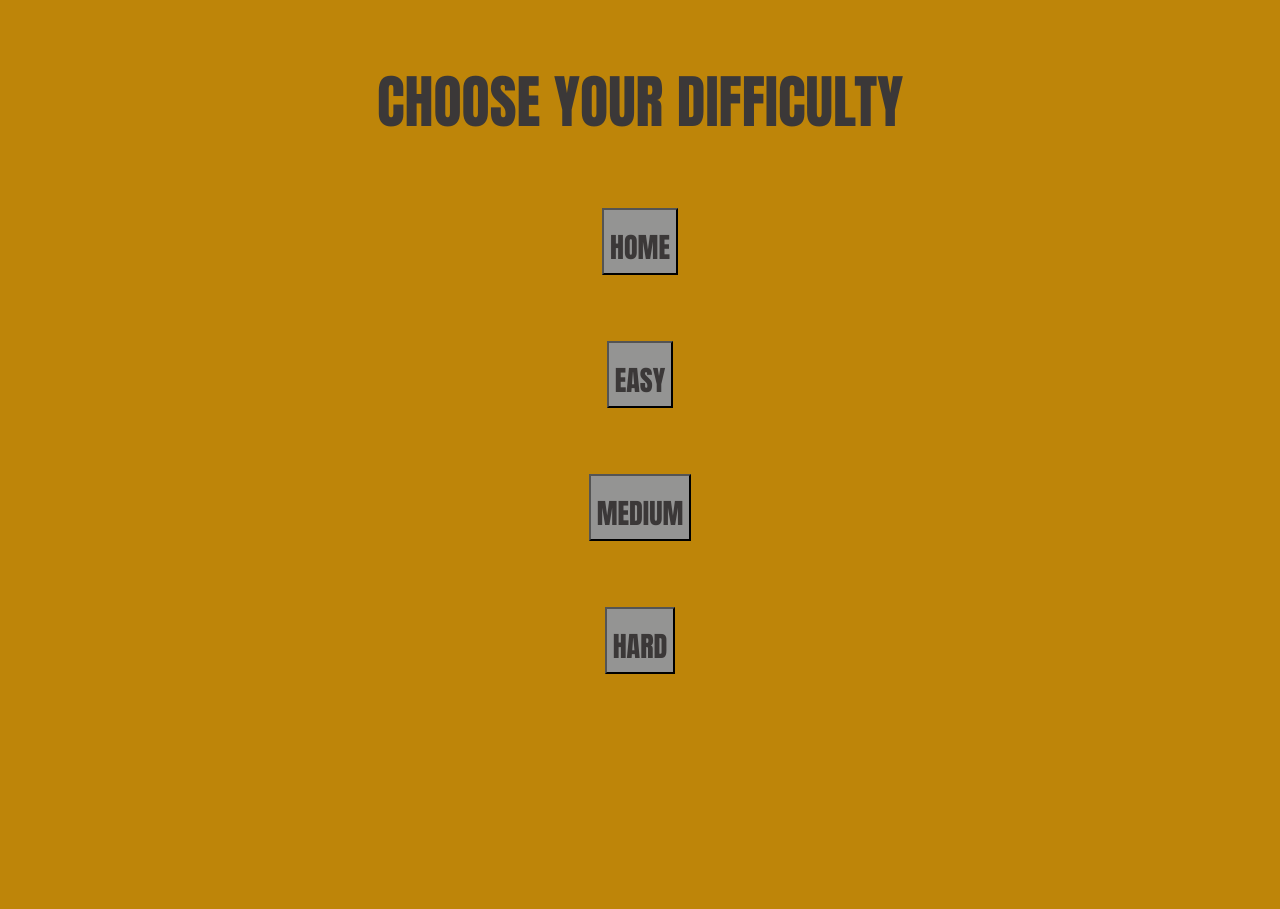
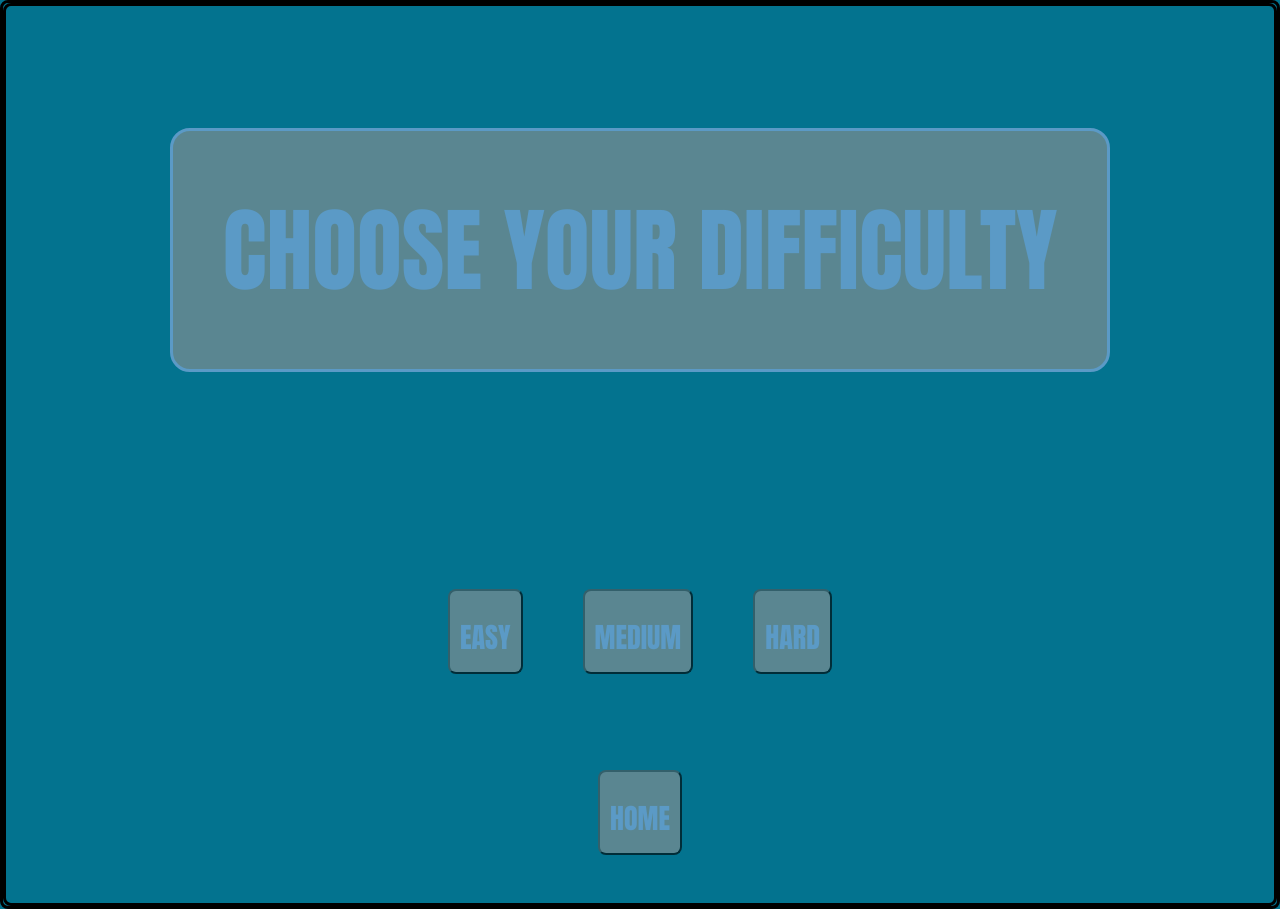
Before and after one commit to sassmith98/Ciphers-And-You, a React (Create React App) app: page /diff in a window 1280 px wide. Before the commit the page ends 800 px from the top, so only its background shows below. Built offline with nearby package versions, Linux system fonts and the light colour scheme.

Commit message:
Css stlying fixes

```diff
--- a/src/App.css
+++ b/src/App.css
@@ -1,4 +1,23 @@
 .aboutScreenTextOne {
+  background-color: #ffffff;
+  font-family: Impact, Haettenschweiler, 'Arial Narrow Bold', sans-serif;
+  font-size: calc(25px + 1vmin);
+  color: rgb(150, 180, 236);
+}
+
+.aboutHeadersOne{
+  background: #03738f;
+}
+
+.aboutHeadersTwo{
+  background: #03738f;
+}
+
+.aboutHeadersThree{
+  background: #03738f;
+}
+
+.alert{
   background-color: #be8509;
   min-height: 80px;
   font-family: Impact, Haettenschweiler, 'Arial Narrow Bold', sans-serif;
@@ -6,48 +25,33 @@
   color: rgb(59, 56, 56);
 }
 
-.aboutHeadersOne{
-  border-style: solid;
-  background: #949493;
-}
-
-.aboutHeadersTwo{
-  border-style: solid;
-  background: #949493;
-}
-
-.aboutHeadersThree{
-  border-style: solid;
-  background: #949493;
-}
-
 a {
-  color: rgb(59, 56, 56);
+  color: rgb(150, 180, 236);
   font-size: calc(20px + 1vmin);
 }
 
 a:hover {
-   color: rgb(192, 118, 7)
+   color: rgb(0, 0, 0)
 }
 
 .aboutScreenTextTwo {
-  background-color: #be8509;
+  background-color: #ffffff;
   min-height: 23vh;
   align-items: center;
   justify-content: center;
   font-family: Impact, Haettenschweiler, 'Arial Narrow Bold', sans-serif;
   font-size: calc(23.5px + 1vmin);
-  color: rgb(59, 56, 56);
+  color: rgb(150, 180, 236);
 }
 
 .aboutScreenTextThree {
-  background-color: #be8509;
+  background-color: #ffffff;
   min-height: 23vh;
   align-items: center;
   justify-content: center;
   font-family: Impact, Haettenschweiler, 'Arial Narrow Bold', sans-serif;
   font-size: calc(23.5px + 1vmin);
-  color: rgb(59, 56, 56);
+  color: rgb(150, 180, 236);
 }
 
 .App {
@@ -57,12 +61,16 @@ a:hover {
 .App-title {
   height: 10vmin;
   pointer-events: none;
+  display: inline-block;
 }
 
 .App-header {
-  background-color: #be8509;
+  background-color: #03738f;
   border-style: solid;
+  opacity: .8;
   padding: 10px;
+  border-radius: 8px;
+  display: inline-block;
   background: #949493;
   background-clip: padding-box;
   flex-direction: column;
@@ -70,34 +78,49 @@ a:hover {
   justify-content: center;
   font-family: Impact, Haettenschweiler, 'Arial Narrow Bold', sans-serif;
   font-size: calc(100px + 1vmin);
-  color: rgb(59, 56, 56);
+  color: rgb(150, 180, 236);
 }
 
 .App-subheader {
-  background-color: #be8509;
+  background-color: #03738f;
   border-style: solid;
+  opacity: .8;
   padding: 5px;
+  border-radius: 8px;
   background: #949493;
   background-clip: padding-box;
+  display: inline-block;
   min-height: 5vh;
-  display: flex;
   flex-direction: column;
   align-items: center;
   justify-content: center;
   font-family: Impact, Haettenschweiler, 'Arial Narrow Bold', sans-serif;
   font-size: calc(50px + 1vmin);
-  color: rgb(59, 56, 56);
+  color: rgb(150, 180, 236);
 }
 
 .App-navigation {
-  background-color: #be8509;
-  min-height: 74.25vh;
+  background-color: #ffffff;
+  min-height: 50vh;
   display: flex;
   flex-direction: column;
   align-items: center;
   justify-content: center;
   font-size: calc(50px + 1vmin);
-  color: rgb(59, 56, 56);
+  color: rgb(150, 180, 236);
+}
+
+div{
+  border-style: solid;
+  border-radius: 8px;
+  padding: 0px;
+  background: #03738f;
+}
+
+nav{
+  background-color: #03738f;
+  display: inline-block;
+
 }
 
 .btn-css{
@@ -111,8 +134,16 @@ a:hover {
 
 Button{
   background-color: #949493;
-  min-height: 7vh;
+  min-height: 5vh;
+  border-radius: 8px;
   display: flex;
+  opacity: .6;
+  padding: 10px;
+  text-align: center;
+  margin-top: 2px;
+  margin-bottom: 2px;
+  margin-left: 30px;
+  margin-right: 30px;
   flex-direction: column;
   align-items: center;
   justify-content: center;
@@ -125,6 +156,7 @@ Button{
 
 .checkAnswerButton{
   background-color: #949493;
+  opacity: .8;
   min-height: 10vh;
   flex-direction: column;
   align-items: center;
@@ -135,13 +167,17 @@ Button{
   display: inline-block;
 }
 
+.checkAnswerButton:hover{
+  color: rgb(0, 0, 0)
+}
+
 .App-link {
   color: #3b3a3a;
 }
 
 .difficultyScreen {
   background-color: #be8509;
-  min-height: 125px;
+  min-height: 62px;
   align-items: center;
   justify-content: center;
   font-family: Impact, Haettenschweiler, 'Arial Narrow Bold', sans-serif;
@@ -206,40 +242,65 @@ p{
 }
 
 h1{
-  background-color: #be8509;
-  min-height: 5vh;
-  display: flex;
+  background-color: #03738f;
+  border-style: solid;
+  border-radius: 8px;
+  background: #949493;
+  padding: 5px;
+  display: inline-block;
   flex-direction: column;
   align-items: center;
   justify-content: center;
   font-family: Impact, Haettenschweiler, 'Arial Narrow Bold', sans-serif;
   font-size: calc(50px + 2vmin);
-  color: rgb(59, 56, 56);
+  color: rgb(150, 180, 236);
 }
 
 h2{
-  background-color: #be8509;
+  background-color: #686767;
   border-style: solid;
+  border-radius: 8px;
+  background: #949493;
   padding: 5px;
-  background: #949493;
+  display: inline-block;
   background-clip: padding-box;
   font-family: Impact, Haettenschweiler, 'Arial Narrow Bold', sans-serif;
   font-size: calc(50px + 1vmin);
-  color: rgb(59, 56, 56);
+  color: rgb(150, 180, 236);
 }
 
 h3{
-  background-color: #be8509;
+  background-color: #03738f;
+  border-style: solid;
+  border-radius: 8px;
+  background: #949493;
+  opacity: .8;
+  padding: 15px;
+  display: inline-block;
   font-family: Impact, Haettenschweiler, 'Arial Narrow Bold', sans-serif;
-  font-size: calc(50px + 1vmin);
-  color: rgb(59, 56, 56);
+  font-size: calc(90px);
+  color: rgb(150, 180, 236);
+}
+
+h4{
+  background-color: #03738f;
+  border-style: solid;
+  border-radius: 20px;
+  background: #949493;
+  opacity: .6;
+  padding: 50px;
+  display: inline-block;
+  font-family: Impact, Haettenschweiler, 'Arial Narrow Bold', sans-serif;
+  font-size: calc(80px + 1.5vh);
+  color: rgb(150, 180, 236);
 }
 
 .textField{
   margin: auto;
-  height: 15px;
+  height: 30px;
   text-align: center;
   padding: 10px 0px;
+  border-radius: 8px;
   width: 300px;
 }
 
--- a/src/index.css
+++ b/src/index.css
@@ -5,7 +5,7 @@ body {
     sans-serif;
   -webkit-font-smoothing: antialiased;
   -moz-osx-font-smoothing: grayscale;
-  background-color: #be8509
+  background-color: #03738f
 }
 
 code {
--- a/src/level_base_page/difficultlyScreen.js
+++ b/src/level_base_page/difficultlyScreen.js
@@ -13,19 +13,17 @@ import Hard from './hard'
 function difficultyScreen() {
     return (
       <Router>
-      <div className="difficultyScreen">
           <Switch>
         <Route path="/diff" style={{ textDecoration: 'none' }} exact>
-          <h3>
-            CHOOSE YOUR DIFFICULTY
-            <p> </p>
-            <nav>
+          <h4>
+              CHOOSE YOUR DIFFICULTY
+          </h4> <p></p>
+            <nav> <p></p>
+              <Button><Link to="/easy" style={{ textDecoration: 'none' }}>EASY</Link></Button>
+              <Button><Link to="/medium" style={{ textDecoration: 'none' }}>MEDIUM</Link></Button>
+              <Button><Link to="/hard" style={{ textDecoration: 'none' }}>HARD</Link></Button>  <p> </p>
+            </nav> <p></p>
               <Button><Link to="/" style={{ textDecoration: 'none' }} exact>HOME</Link></Button> <p> </p>
-              <Button><Link to="/easy" style={{ textDecoration: 'none' }}>EASY</Link></Button>  <p> </p>
-              <Button><Link to="/medium" style={{ textDecoration: 'none' }}>MEDIUM</Link></Button> <p> </p>
-              <Button><Link to="/hard" style={{ textDecoration: 'none' }}>HARD</Link></Button> <p> </p>
-            </nav>
-            </h3>
         </Route>
 
         <Route path="/" component={App} exact/>
@@ -55,9 +53,6 @@ function difficultyScreen() {
           exact
         />
         </Switch>
-      </div>
-
-
       </Router>
     );
   }
--- a/src/level_base_page/easy.js
+++ b/src/level_base_page/easy.js
@@ -21,36 +21,33 @@ function Easy({name}){
     <Router>
       <Switch>
 
-        <Route path="/easy" exact>
-        <Button><Link to="/diff" style={{ textDecoration: 'none' }}>Choose Your Difficulty</Link></Button>
+        <Route path="/easy" exact><p></p>
+
+        <Button><Link to="/diff" style={{ textDecoration: 'none' }}>Choose Your Difficulty</Link></Button> <p></p>
 
             <h1>{name}</h1>
             {/* Map to iterate over the data & map them inside div element */}
             {questions.map((data, key) => {
                 return(
                   <div key={key}>
-                    <h2>{data.val}</h2>
+                    <h2>{data.val}</h2> <p></p>
                     <input onChange={(e) => {
                       let questionsArr = [...questions];
                       questionsArr[key]["ans"] = e.target.value
                       setQuestions(questionsArr)
-
-                    }} className="textField" />
-                    <p>
-
-                        </p>
+                    }} className="textField" /> <p> </p>
                     <button className="btn-css" onClick={() => {
                       if(data.ans && easyDataAnswers[key].val === data.ans){
-                        alert("You got the answer right")
+                        alert("You got the answer right. \n        Good job!")
                       }else {
-                        alert("You got the answer wrong")
+                        alert("You got the answer wrong. \n        Please try again")
                       }
                     }}>Check Answer (Lowercase only)</button>
                     <p>
 
                         </p>
                     {data.hasOwnProperty('show') && data["show"] &&<Popup image={data.img} closePopup={() => openClosepopUp(key ,false)} />}
-                    <a href="javaScript:void(0)" style={{ textDecoration: 'none' }} onClick={() => openClosepopUp(key)}>Need Some Help?</a>
+                    <a href="javaScript:void(0)" style={{ textDecoration: 'none' }} onClick={() => openClosepopUp(key)}>Need Some Help?</a> <p></p>
                   </div>
                 )
             })}
--- a/src/level_base_page/hard.js
+++ b/src/level_base_page/hard.js
@@ -20,36 +20,33 @@ function Hard({name}){
     <Router>
       <Switch>
 
-        <Route path="/hard" exact>
-        <Button><Link to="/diff" style={{ textDecoration: 'none' }}>Choose Your Difficulty</Link></Button>
+        <Route path="/hard" exact><p></p>
+        <Button><Link to="/diff" style={{ textDecoration: 'none' }}>Choose Your Difficulty</Link></Button>  <p></p>
 
         <h1>{name}</h1>
             {/* map method to iterate over the data & map them inside div element */}
             {questions.map((data, key) => {
                 return(
                   <div key={key}>
-                    <h2>{data.val}</h2>
+                    <h2>{data.val}</h2> <p></p>
                     <input onChange={(e) => {
                       let questionsArr = [...questions];
                       questionsArr[key]["ans"] = e.target.value
                       setQuestions(questionsArr)
 
-                    }} className="textField" />
-                     <p>
-
-                        </p>
+                    }} className="textField" /> <p> </p>
                     <button className="btn-css" onClick={() => {
                       if(data.ans && hardDataAnswers[key].val === data.ans){
-                        alert("You got the answer right!")
+                        alert("You got the answer right. \n        Good job!")
                       }else {
-                        alert("You got the answer wrong")
+                        alert("You got the answer wrong. \n        Please try again")
                       }
                     }}>Check Answer (Lowercase only)</button>
                      <p>
 
                         </p>
                     {data.hasOwnProperty('show') && data["show"] &&<Popup image={data.img} closePopup={() => openClosepopUp(key ,false)} />}
-                    <a href="javaScript:void(0)" style={{ textDecoration: 'none' }} onClick={() => openClosepopUp(key)}>Need Some Help?</a>
+                    <a href="javaScript:void(0)" style={{ textDecoration: 'none' }} onClick={() => openClosepopUp(key)}>Need Some Help?</a> <p></p>
                   </div>
                 )
             })}
--- a/src/level_base_page/medium.js
+++ b/src/level_base_page/medium.js
@@ -21,36 +21,33 @@ function Medium({name}){
     <Router>
       <Switch>
 
-        <Route path="/medium" exact>
-        <Button><Link to="/diff" style={{ textDecoration: 'none' }}>Choose Your Difficulty</Link></Button>
+        <Route path="/medium" exact><p></p>
+        <Button><Link to="/diff" style={{ textDecoration: 'none' }}>Choose Your Difficulty</Link></Button> <p></p>
 
         <h1>{name}</h1>
             {/* map method to iterate over the data & map them inside div element */}
             {questions.map((data, key) => {
                 return(
                   <div key={key}>
-                    <h2>{data.val}</h2>
+                    <h2>{data.val}</h2> <p></p>
                     <input onChange={(e) => {
                       let questionsArr = [...questions];
                       questionsArr[key]["ans"] = e.target.value
                       setQuestions(questionsArr)
 
-                    }} className="textField" />
-                     <p>
-
-                        </p>
+                    }} className="textField" /><p> </p>
                     <button className="btn-css" onClick={() => {
                       if(data.ans && mediumDataAnswers[key].val === data.ans){
-                        alert("You got the answer right")
+                        alert("You got the answer right. \n        Good job!")
                       }else {
-                        alert("You got the answer wrong")
+                        alert("You got the answer wrong. \n        Please try again")
                       }
                     }}>Check Answer (Lowercase only)</button>
                      <p>
 
                         </p>
                     {data.hasOwnProperty('show') && data["show"] &&<Popup image={data.img} closePopup={() => openClosepopUp(key ,false)} />}
-                    <a href="javaScript:void(0)" style={{ textDecoration: 'none' }} onClick={() => openClosepopUp(key)}>Need Some Help?</a>
+                    <a href="javaScript:void(0)" style={{ textDecoration: 'none' }} onClick={() => openClosepopUp(key)}>Need Some Help?</a> <p></p>
                   </div>
                 )
             })}
--- a/src/level_base_page/mediumData.js
+++ b/src/level_base_page/mediumData.js
@@ -6,19 +6,19 @@ import Image3 from "../images/railfenceCipherHelp.png"
 export const mediumData =
 [
   {
-    'val' : 'Level 1: EHRWEEOGITNOHTEEMDUIMICPEHRS',
+    'val' : 'Level 1 (Permutation): EHRWEEOGITNOHTEEMDUIMICPEHRS',
     img : Image1
     //Permutation, key of faq
   },
 
   {
-    'val' : 'Level 2: XRKSVIH ZIV RMGVIVHGRMT GL OVZIM ZYLFG',
+    'val' : 'Level 2 (Atbash): XRKSVIH ZIV RMGVIVHGRMT GL OVZIM ZYLFG',
     img : Image2
     //Atbash
   },
 
   {
-    'val' : 'Level 3: YH A IO AEALREBANUV GR',
+    'val' : 'Level 3 (Rail Fence): YH A IO AEALREBANUV GR',
     img : Image3
     //Rail Fence, key of 3
   },
--- a/src/popup/popup.css
+++ b/src/popup/popup.css
@@ -10,7 +10,7 @@
     height: 100vh;
   } */
 
-  img {
+img {
     height: 400px;
  }
 
```
Also changed, not shown: src/App.js (+4 -5 lines), src/aboutScreen.js (+8 -8 lines), src/level_base_page/easyData.js (+3 -4 lines), src/level_base_page/hardData.js (+4 -6 lines).
